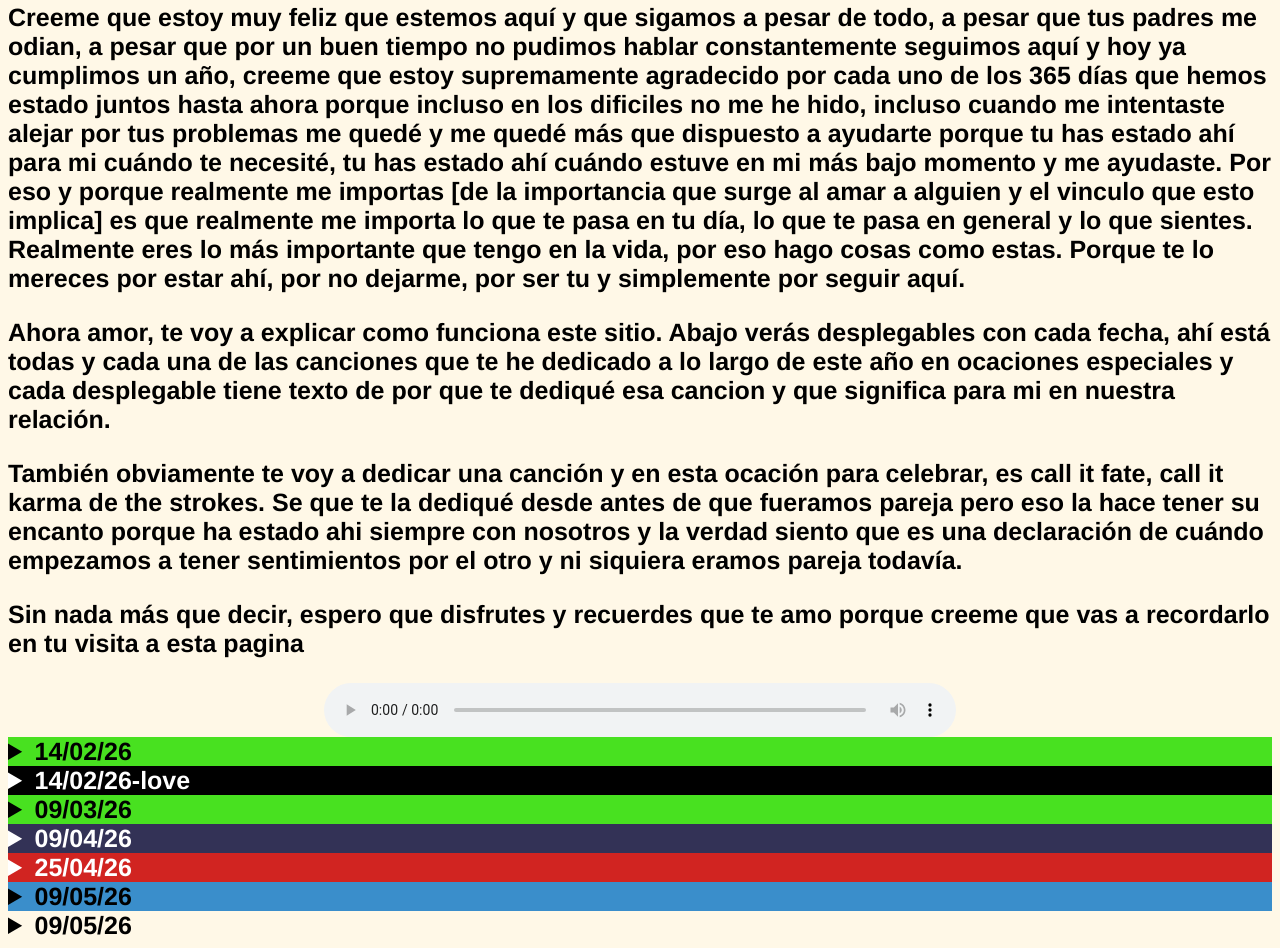
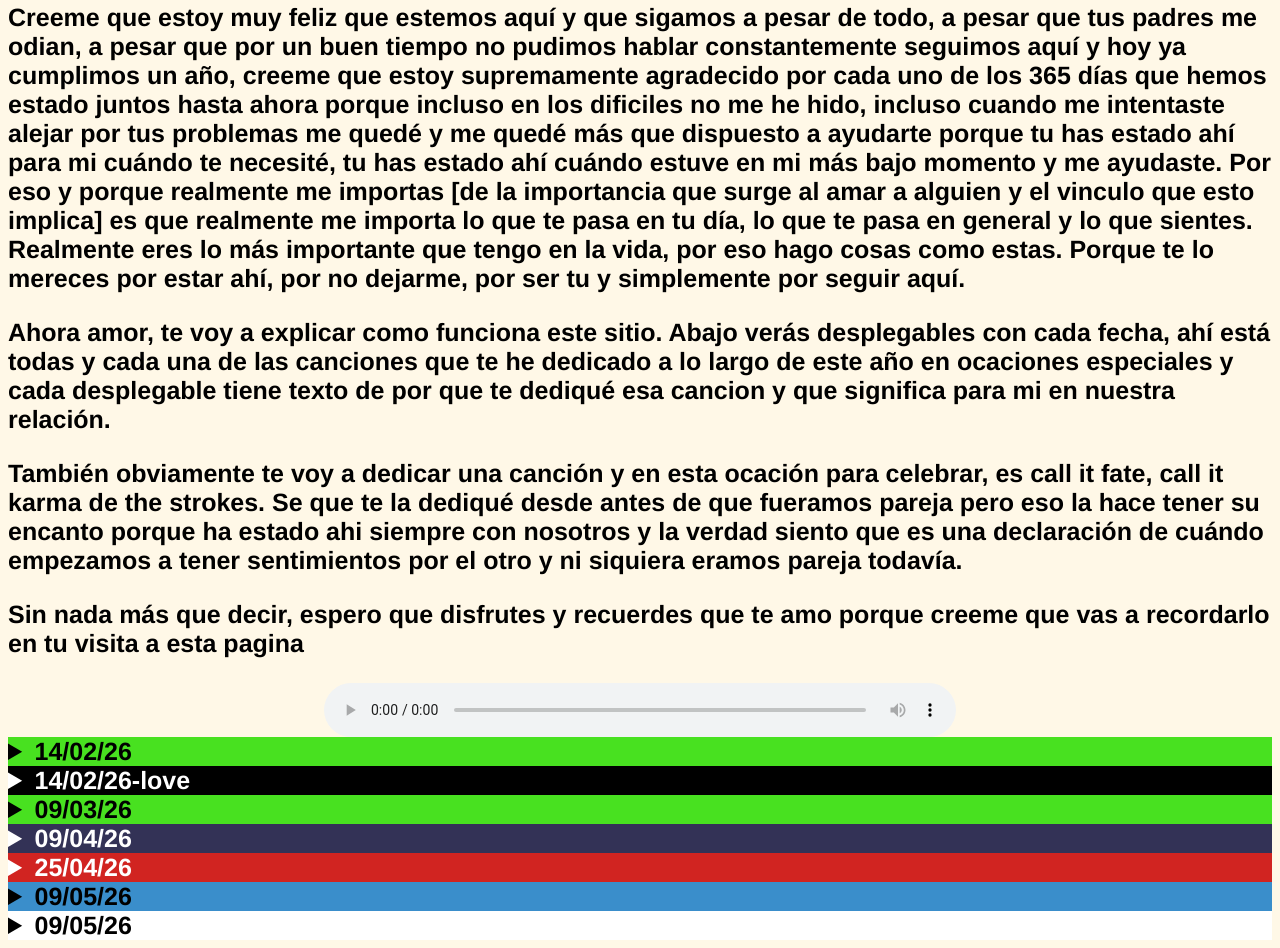
Before and after one commit to sebass1106/jacque-3, a plain HTML site: page index.html in a window 1280 px wide. Shown: the part 191-1139 px from the top of the page. Drawn offline with Linux system fonts and the light colour scheme.

Commit message:
Add new style for fecha-09-06-26 class

```diff
--- a/styles.css
+++ b/styles.css
@@ -71,3 +71,6 @@ details[open] > article{
 .fecha-09-05-26{
   background-color: #3A8ECB;
 }
+.fecha-09-06-26{
+  background-color: #FFFFFF;
+}
```
